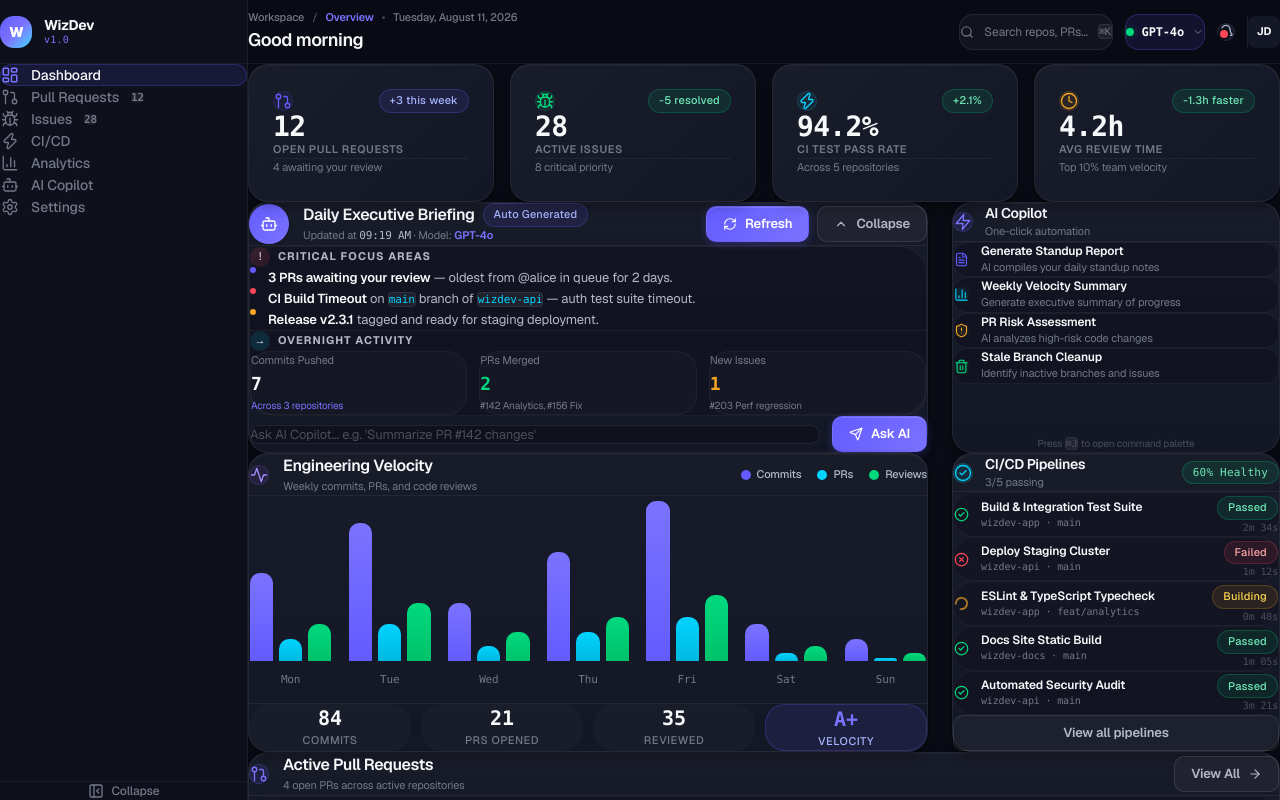
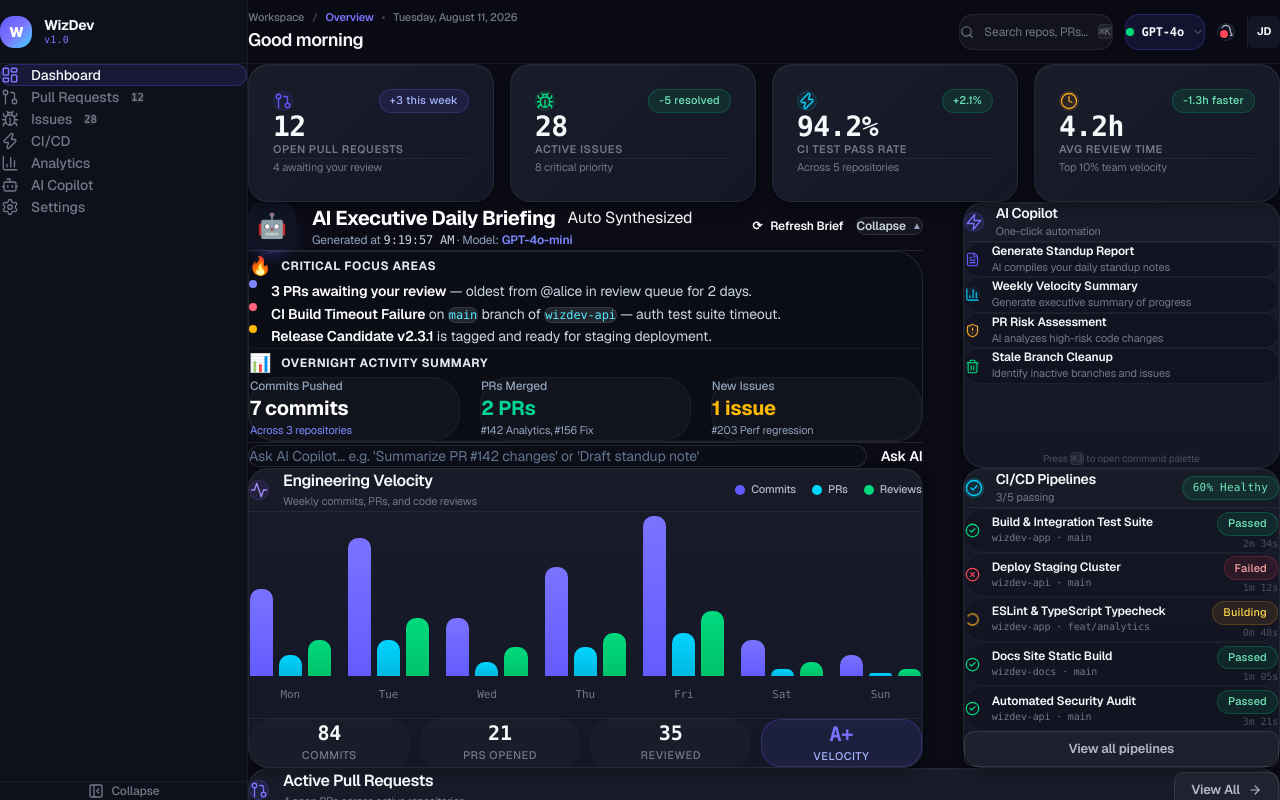
Before and after one commit to facke123/wizdev, a Next.js app: page / in a window 1280 px wide. Shown: the top 800 px of the page. Built offline with nearby package versions, Linux system fonts and the light colour scheme.

Commit message:
style: increase spacing between AI Briefing, Copilot Actions, Engineering Velocity, CI/CD and PR List modules

```diff
--- a/src/app/page.tsx
+++ b/src/app/page.tsx
@@ -26,14 +26,14 @@ export default function DashboardPage() {
       <div className="flex-1 flex flex-col min-w-0 w-full">
         <Header />
 
-        {/* Full-Screen Scrollable Content */}
+        {/* Full-Screen Scrollable Content with Generous Inter-Module Spacing */}
         <main className="flex-1 overflow-y-auto w-full">
-          <div className="w-full p-4 sm:p-6 lg:p-8 space-y-6">
+          <div className="w-full p-6 sm:p-8 lg:p-10 xl:p-12 space-y-8 sm:space-y-10 lg:space-y-12">
             {/* Top Metric Cards */}
             <StatsOverview />
 
             {/* AI Executive Briefing & Quick Copilot Actions */}
-            <div className="grid grid-cols-1 xl:grid-cols-3 gap-6 w-full">
+            <div className="grid grid-cols-1 xl:grid-cols-3 gap-8 lg:gap-10 w-full">
               <div className="xl:col-span-2 w-full">
                 <AIBriefing />
               </div>
@@ -43,7 +43,7 @@ export default function DashboardPage() {
             </div>
 
             {/* Engineering Velocity Chart & CI/CD Pipelines */}
-            <div className="grid grid-cols-1 xl:grid-cols-3 gap-6 w-full">
+            <div className="grid grid-cols-1 xl:grid-cols-3 gap-8 lg:gap-10 w-full">
               <div className="xl:col-span-2 w-full">
                 <ActivityChart />
               </div>
--- a/src/components/dashboard/ai-briefing.tsx
+++ b/src/components/dashboard/ai-briefing.tsx
@@ -1,188 +1,142 @@
 "use client";
 
 import { useEffect, useState } from "react";
-import { RefreshCw, ChevronUp, ChevronDown, Bot, Send } from "lucide-react";
+
+const mockBriefing = {
+  defaultGeneratedAt: "09:00 AM",
+  model: "GPT-4o-mini",
+};
 
 export function AIBriefing() {
   const [isRefreshing, setIsRefreshing] = useState(false);
   const [isExpanded, setIsExpanded] = useState(true);
-  const [generatedAt, setGeneratedAt] = useState("");
+  const [generatedAt, setGeneratedAt] = useState(mockBriefing.defaultGeneratedAt);
 
   useEffect(() => {
-    setGeneratedAt(
-      new Date().toLocaleTimeString("en-US", {
-        hour: "2-digit",
-        minute: "2-digit",
-      })
-    );
+    setGeneratedAt(new Date().toLocaleTimeString());
   }, []);
 
   const handleRefresh = () => {
     setIsRefreshing(true);
     setTimeout(() => {
-      setGeneratedAt(
-        new Date().toLocaleTimeString("en-US", {
-          hour: "2-digit",
-          minute: "2-digit",
-        })
-      );
+      setGeneratedAt(new Date().toLocaleTimeString());
       setIsRefreshing(false);
     }, 1500);
   };
 
   return (
-    <div className="card p-5 sm:p-6 lg:p-7">
-      {/* Header */}
-      <div className="flex flex-col sm:flex-row sm:items-center justify-between gap-4 pb-5 mb-5 border-b border-white/[0.06]">
-        <div className="flex items-center gap-3.5 min-w-0">
-          <div className="w-10 h-10 rounded-xl bg-gradient-to-br from-[var(--color-accent)] to-[var(--color-accent-hover)] flex items-center justify-center shadow-md shadow-[var(--color-accent)]/20 shrink-0">
-            <Bot className="w-[18px] h-[18px] text-white" strokeWidth={1.75} />
+    <div className="stripe-card p-6 sm:p-8 lg:p-10">
+      {/* Header Bar */}
+      <div className="flex flex-col sm:flex-row sm:items-center justify-between gap-4 pb-6 mb-6 border-b border-white/10">
+        <div className="flex items-center gap-4 min-w-0">
+          <div className="w-12 h-12 rounded-2xl bg-gradient-to-br from-indigo-500 to-purple-600 p-[1px] shadow-lg shadow-indigo-500/25 shrink-0">
+            <div className="w-full h-full bg-[#0f1322] rounded-[15px] flex items-center justify-center text-2xl">
+              🤖
+            </div>
           </div>
           <div className="min-w-0 flex-1">
-            <div className="flex items-center gap-2 flex-wrap">
-              <h2 className="text-sm sm:text-base font-semibold text-[var(--text-primary)] tracking-tight truncate">
-                Daily Executive Briefing
+            <div className="flex items-center gap-3 flex-wrap">
+              <h2 className="text-lg sm:text-xl font-bold text-white tracking-tight truncate">
+                AI Executive Daily Briefing
               </h2>
-              <span className="badge badge--accent">Auto Generated</span>
+              <span className="stripe-badge stripe-badge-primary shrink-0 whitespace-nowrap">
+                Auto Synthesized
+              </span>
             </div>
-            <p className="text-[11px] text-[var(--text-tertiary)] mt-0.5 truncate">
-              Updated at{" "}
-              <span className="font-mono text-[var(--text-secondary)]">
-                {generatedAt}
-              </span>{" "}
-              &middot; Model:{" "}
-              <span className="text-[var(--color-accent-hover)] font-semibold">
-                GPT-4o
-              </span>
+            <p className="text-xs text-slate-400 mt-1 truncate">
+              Generated at <span className="font-mono text-slate-300">{generatedAt}</span> · Model:{" "}
+              <span className="text-indigo-400 font-semibold">{mockBriefing.model}</span>
             </p>
           </div>
         </div>
 
-        {/* Actions */}
-        <div className="flex items-center gap-2 shrink-0">
+        {/* Action Buttons */}
+        <div className="flex items-center gap-3 shrink-0">
           <button
             onClick={handleRefresh}
             disabled={isRefreshing}
-            className="btn btn--primary text-xs"
+            className="stripe-btn-primary px-4 py-2.5 text-xs font-semibold inline-flex items-center gap-2 whitespace-nowrap shrink-0 disabled:opacity-50"
           >
-            <RefreshCw
-              className={`w-3.5 h-3.5 ${isRefreshing ? "animate-spin" : ""}`}
-              strokeWidth={2}
-            />
-            {isRefreshing ? "Generating..." : "Refresh"}
+            <span className={isRefreshing ? "animate-spin" : ""}>⟳</span>
+            <span>{isRefreshing ? "Generating..." : "Refresh Brief"}</span>
           </button>
 
           <button
             onClick={() => setIsExpanded(!isExpanded)}
-            className="btn btn--ghost px-2.5 text-xs"
+            className="px-3.5 py-2.5 rounded-xl bg-white/5 border border-white/10 hover:bg-white/10 text-slate-300 transition-colors text-xs font-semibold inline-flex items-center gap-1.5 whitespace-nowrap shrink-0"
           >
-            {isExpanded ? (
-              <ChevronUp className="w-3.5 h-3.5" strokeWidth={2} />
-            ) : (
-              <ChevronDown className="w-3.5 h-3.5" strokeWidth={2} />
-            )}
-            {isExpanded ? "Collapse" : "Expand"}
+            <span>{isExpanded ? "Collapse" : "Expand"}</span>
+            <span className="text-[10px] text-slate-400">{isExpanded ? "▲" : "▼"}</span>
           </button>
         </div>
       </div>
 
-      {/* Content */}
+      {/* Briefing Content */}
       {isExpanded && (
-        <div className="space-y-5">
-          {/* Main Panel */}
-          <div className="bg-[var(--surface-base)]/60 rounded-2xl p-4 sm:p-5 border border-white/[0.05] space-y-5">
-            {/* Critical Focus */}
+        <div className="space-y-6">
+          {/* Main Brief Panel */}
+          <div className="bg-[#0b0e17]/80 rounded-2xl p-6 sm:p-8 border border-white/10 space-y-7">
+            {/* High Priority Section */}
             <div>
-              <div className="flex items-center gap-2 mb-3">
-                <div className="w-5 h-5 rounded-md bg-[rgba(255,71,87,0.12)] flex items-center justify-center">
-                  <span className="text-[11px]">!</span>
-                </div>
-                <h3 className="text-[11px] font-bold text-[var(--text-secondary)] uppercase tracking-widest">
+              <div className="flex items-center gap-2.5 mb-4">
+                <span className="text-lg">🔥</span>
+                <h3 className="text-xs font-bold text-slate-200 uppercase tracking-wider">
                   Critical Focus Areas
                 </h3>
               </div>
-              <ul className="space-y-2.5">
-                <li className="flex items-start gap-3 text-xs sm:text-[13px] text-[var(--text-secondary)]">
-                  <span className="w-1.5 h-1.5 rounded-full bg-[var(--color-accent)] mt-1.5 shrink-0" />
+              <ul className="space-y-3.5 pl-1">
+                <li className="flex items-start gap-3.5 text-xs sm:text-sm text-slate-300">
+                  <span className="w-2 h-2 rounded-full bg-indigo-400 mt-2 shrink-0" />
                   <span className="leading-relaxed">
-                    <strong className="text-[var(--text-primary)] font-semibold">
-                      3 PRs awaiting your review
-                    </strong>{" "}
-                    &mdash; oldest from @alice in queue for 2 days.
+                    <strong className="text-white font-semibold">3 PRs awaiting your review</strong> — oldest from @alice in review queue for 2 days.
                   </span>
                 </li>
-                <li className="flex items-start gap-3 text-xs sm:text-[13px] text-[var(--text-secondary)]">
-                  <span className="w-1.5 h-1.5 rounded-full bg-[var(--color-danger)] mt-1.5 shrink-0" />
+                <li className="flex items-start gap-3.5 text-xs sm:text-sm text-slate-300">
+                  <span className="w-2 h-2 rounded-full bg-rose-400 mt-2 shrink-0" />
                   <span className="leading-relaxed">
-                    <strong className="text-[var(--text-primary)] font-semibold">
-                      CI Build Timeout
-                    </strong>{" "}
-                    on{" "}
-                    <code className="px-1.5 py-0.5 rounded text-[11px] bg-white/[0.06] text-[var(--color-info)] font-mono border border-white/[0.08]">
+                    <strong className="text-white font-semibold">CI Build Timeout Failure</strong> on{" "}
+                    <code className="px-2 py-0.5 rounded-md bg-white/10 text-cyan-300 text-xs font-mono border border-white/10">
                       main
                     </code>{" "}
                     branch of{" "}
-                    <code className="px-1.5 py-0.5 rounded text-[11px] bg-white/[0.06] text-[var(--color-info)] font-mono border border-white/[0.08]">
+                    <code className="px-2 py-0.5 rounded-md bg-white/10 text-cyan-300 text-xs font-mono border border-white/10">
                       wizdev-api
                     </code>{" "}
-                    &mdash; auth test suite timeout.
+                    — auth test suite timeout.
                   </span>
                 </li>
-                <li className="flex items-start gap-3 text-xs sm:text-[13px] text-[var(--text-secondary)]">
-                  <span className="w-1.5 h-1.5 rounded-full bg-[var(--color-warning)] mt-1.5 shrink-0" />
+                <li className="flex items-start gap-3.5 text-xs sm:text-sm text-slate-300">
+                  <span className="w-2 h-2 rounded-full bg-amber-400 mt-2 shrink-0" />
                   <span className="leading-relaxed">
-                    <strong className="text-[var(--text-primary)] font-semibold">
-                      Release v2.3.1
-                    </strong>{" "}
-                    tagged and ready for staging deployment.
+                    <strong className="text-white font-semibold">Release Candidate v2.3.1</strong> is tagged and ready for staging deployment.
                   </span>
                 </li>
               </ul>
             </div>
 
             {/* Overnight Activity */}
-            <div className="pt-4 border-t border-white/[0.05]">
-              <div className="flex items-center gap-2 mb-3">
-                <div className="w-5 h-5 rounded-md bg-[rgba(0,212,255,0.12)] flex items-center justify-center">
-                  <span className="text-[11px]">&rarr;</span>
-                </div>
-                <h3 className="text-[11px] font-bold text-[var(--text-secondary)] uppercase tracking-widest">
-                  Overnight Activity
+            <div className="pt-6 border-t border-white/5">
+              <div className="flex items-center gap-2.5 mb-4">
+                <span className="text-lg">📊</span>
+                <h3 className="text-xs font-bold text-slate-200 uppercase tracking-wider">
+                  Overnight Activity Summary
                 </h3>
               </div>
-              <div className="grid grid-cols-1 sm:grid-cols-3 gap-3">
-                <div className="p-3 rounded-xl bg-white/[0.02] border border-white/[0.04]">
-                  <p className="text-[11px] text-[var(--text-tertiary)]">
-                    Commits Pushed
-                  </p>
-                  <p className="text-lg font-bold text-[var(--text-primary)] mt-1 font-mono">
-                    7
-                  </p>
-                  <p className="text-[10px] text-[var(--color-accent-hover)] mt-0.5">
-                    Across 3 repositories
-                  </p>
+              <div className="grid grid-cols-1 sm:grid-cols-3 gap-4 lg:gap-5">
+                <div className="p-4 sm:p-5 rounded-2xl bg-white/[0.03] border border-white/5 space-y-1">
+                  <p className="text-xs text-slate-400 font-medium">Commits Pushed</p>
+                  <p className="text-lg sm:text-xl font-bold text-white">7 commits</p>
+                  <p className="text-[11px] text-indigo-400">Across 3 repositories</p>
                 </div>
-                <div className="p-3 rounded-xl bg-white/[0.02] border border-white/[0.04]">
-                  <p className="text-[11px] text-[var(--text-tertiary)]">
-                    PRs Merged
-                  </p>
-                  <p className="text-lg font-bold text-[var(--color-success)] mt-1 font-mono">
-                    2
-                  </p>
-                  <p className="text-[10px] text-[var(--text-tertiary)] mt-0.5">
-                    #142 Analytics, #156 Fix
-                  </p>
+                <div className="p-4 sm:p-5 rounded-2xl bg-white/[0.03] border border-white/5 space-y-1">
+                  <p className="text-xs text-slate-400 font-medium">PRs Merged</p>
+                  <p className="text-lg sm:text-xl font-bold text-emerald-400">2 PRs</p>
+                  <p className="text-[11px] text-slate-400">#142 Analytics, #156 Fix</p>
                 </div>
-                <div className="p-3 rounded-xl bg-white/[0.02] border border-white/[0.04]">
-                  <p className="text-[11px] text-[var(--text-tertiary)]">
-                    New Issues
-                  </p>
-                  <p className="text-lg font-bold text-[var(--color-warning)] mt-1 font-mono">
-                    1
-                  </p>
-                  <p className="text-[10px] text-[var(--text-tertiary)] mt-0.5">
-                    #203 Perf regression
-                  </p>
+                <div className="p-4 sm:p-5 rounded-2xl bg-white/[0.03] border border-white/5 space-y-1">
+                  <p className="text-xs text-slate-400 font-medium">New Issues</p>
+                  <p className="text-lg sm:text-xl font-bold text-amber-400">1 issue</p>
+                  <p className="text-[11px] text-slate-400">#203 Perf regression</p>
                 </div>
               </div>
             </div>
@@ -190,17 +144,16 @@ export function AIBriefing() {
         </div>
       )}
 
-      {/* AI Prompt Bar */}
-      <div className="mt-5 flex flex-col sm:flex-row items-stretch sm:items-center gap-3">
+      {/* AI Prompt Input Bar */}
+      <div className="mt-6 pt-6 border-t border-white/10 flex flex-col sm:flex-row items-stretch sm:items-center gap-3.5">
         <div className="flex-1 relative">
           <input
             type="text"
-            placeholder="Ask AI Copilot... e.g. 'Summarize PR #142 changes'"
-            className="w-full px-4 py-2.5 rounded-lg bg-[var(--surface-base)] border border-white/[0.08] text-xs sm:text-[13px] text-[var(--text-primary)] placeholder:text-[var(--text-disabled)] focus:outline-none focus:border-[var(--color-accent-border)] focus:ring-2 focus:ring-[var(--color-accent)]/10 transition-all"
+            placeholder="Ask AI Copilot... e.g. 'Summarize PR #142 changes' or 'Draft standup note'"
+            className="w-full px-5 py-3 rounded-xl bg-[#0b0e17] border border-white/10 text-xs sm:text-sm text-white placeholder:text-slate-500 focus:outline-none focus:border-indigo-500/50 focus:ring-2 focus:ring-indigo-500/20 transition-all"
           />
         </div>
-        <button className="btn btn--primary text-xs sm:text-[13px]">
-          <Send className="w-3.5 h-3.5" strokeWidth={2} />
+        <button className="stripe-btn-primary px-6 py-3 text-xs sm:text-sm font-semibold shrink-0 whitespace-nowrap text-center">
           Ask AI
         </button>
       </div>
```
